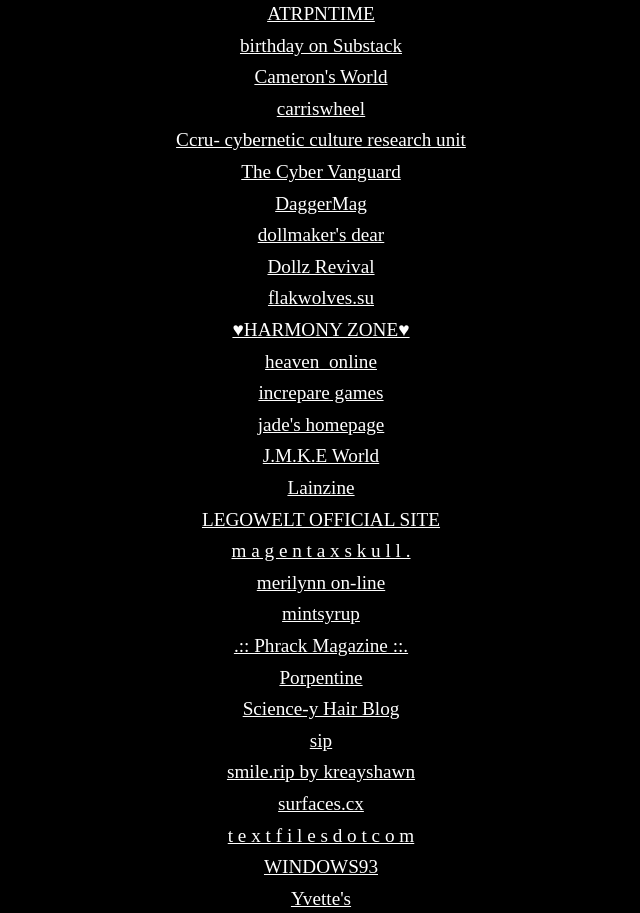
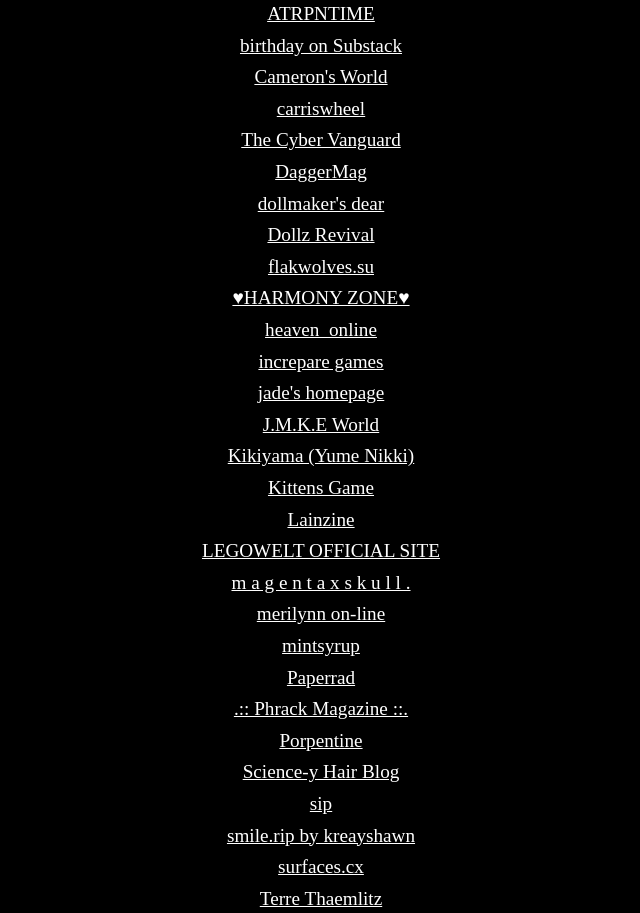
Before and after one commit to nadiakay/kapustadoll, a plain HTML site: page links.html in a window 1280 px wide. Shown: the part 760-1673 px from the top of the page, without its empty margins (319-959 px from the left). Drawn offline with Linux system fonts and the light colour scheme.

Commit message:
Update links.html

```diff
--- a/links.html
+++ b/links.html
@@ -72,11 +72,6 @@
         <li><a href="https://www.cameronsworld.net/">Cameron's World</a></li>
         <li><a href="https://carriswheel.com">carriswheel</a></li>
         <li>
-          <a href="https://www.ccru.net/"
-            >Ccru- cybernetic culture research unit</a
-          >
-        </li>
-        <li>
           <a href="https://cyber.dabamos.de/">The Cyber Vanguard</a>
         </li>
         <li><a href="https://www.daggermag.com/">DaggerMag</a></li>
@@ -96,6 +91,8 @@
         <li><a href="https://www.increpare.com">increpare games</a></li>
         <li><a href="https://www.jadeinter.net/">jade's homepage</a></li>
         <li><a href="https://jmkeworld.com">J.M.K.E World</a></li>
+        <li><a href="http://www3.nns.ne.jp/~tk-mto/">Kikiyama (Yume Nikki)</a></li>
+        <li><a href="https://kittensgame.com/web">Kittens Game</a></li>
         <li><a href="https://lainzine.org">Lainzine</a></li>
         <li><a href="http://legowelt.org/">LEGOWELT OFFICIAL SITE</a></li>
         <li>
@@ -103,6 +100,7 @@
         </li>
         <li><a href="http://himawari.fun/">merilynn on-line</a></li>
         <li><a href="https://ribboncutter.fun/">mintsyrup</a></li>
+        <li><a href="https://paperrad.org">Paperrad</a></li>
         <li>
           <a href="http://phrack.org/index.html">.:: Phrack Magazine ::.</a>
         </li>
@@ -115,6 +113,7 @@
         <li><a href="https://sip.neocities.org/">sip</a></li>
         <li><a href="https://smile.rip">smile.rip by kreayshawn</a></li>
         <li><a href="https://www.surfaces.cx/">surfaces.cx</a></li>
+        <li><a href="http://www.comatonse.com/thaemlitz/">Terre Thaemlitz</a></li>
         <li>
           <a href="http://textfiles.com/">t e x t f i l e s d o t c o m</a>
         </li>
```
